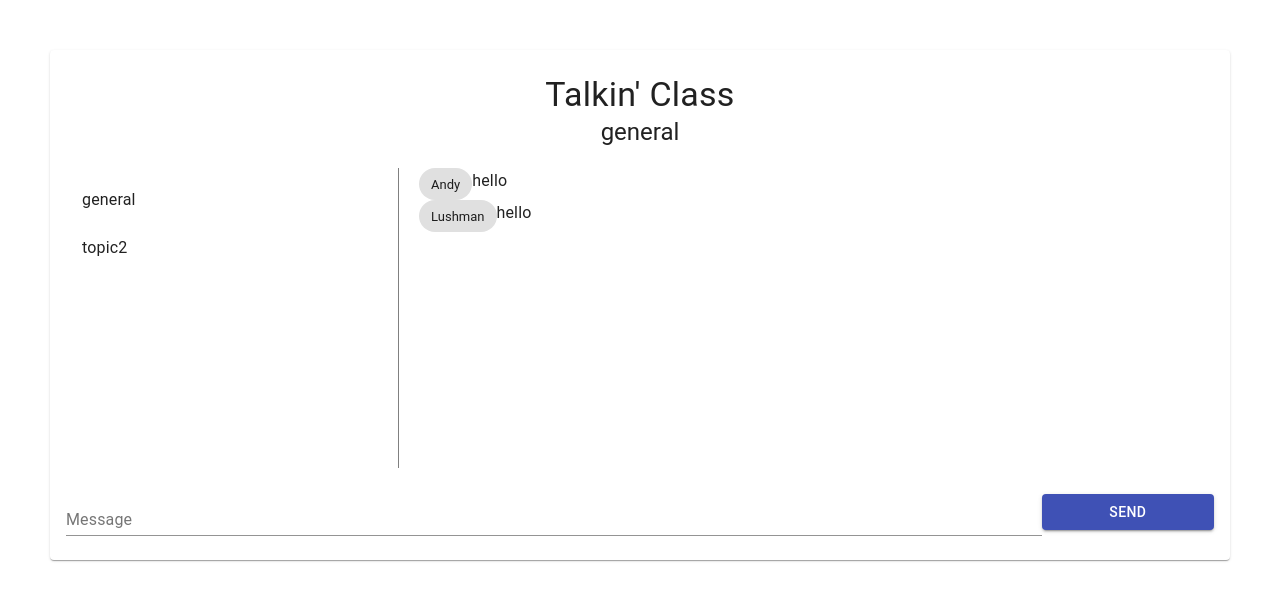
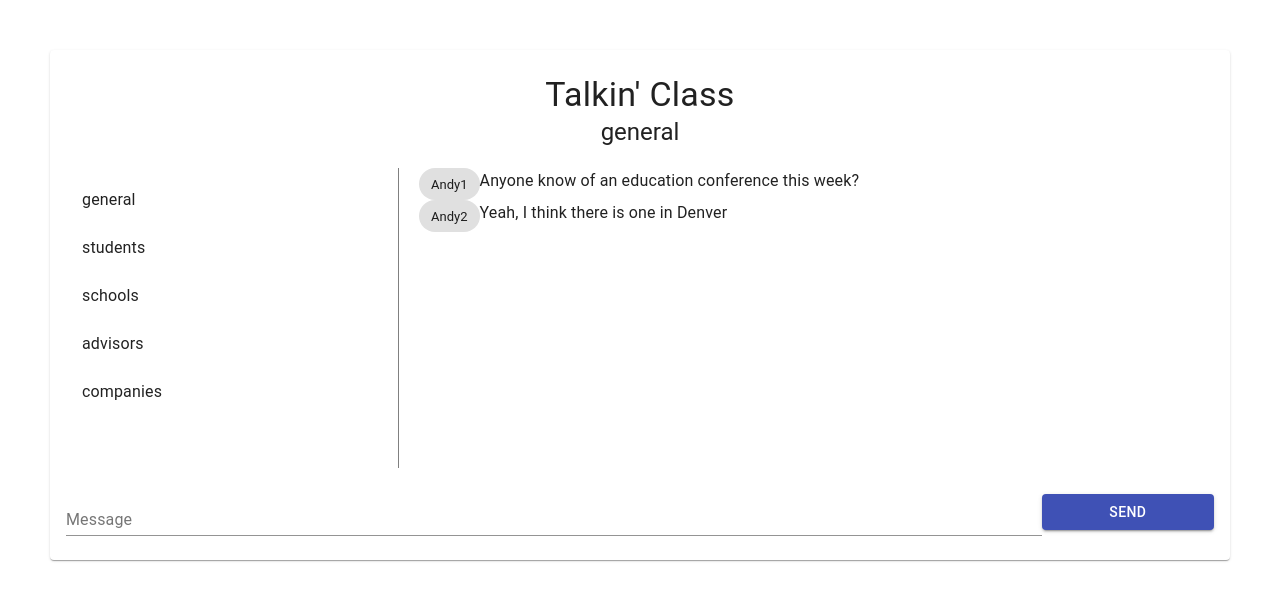
Before and after one commit to andylushman/talkin-class, a React (Create React App) app: page / in a window 1280 px wide. Shown: the top 600 px of the page. Built offline with nearby package versions, Linux system fonts and the light colour scheme; no server answers.

Commit message:
updated dummy data

```diff
--- a/src/Store.js
+++ b/src/Store.js
@@ -4,8 +4,30 @@ import io from 'socket.io-client';
 export const CTX = React.createContext();
 
 const initialState = {
-  general: [{ from: 'Andy', msg: 'hello' }, { from: 'Lushman', msg: 'hello' }],
-  topic2: [{ from: 'Andy2', msg: 'hello' }, { from: 'Lushman2', msg: 'hello' }]
+  general: [
+    { from: 'Andy1', msg: 'Anyone know of an education conference this week?' },
+    { from: 'Andy2', msg: 'Yeah, I think there is one in Denver' }
+  ],
+  students: [
+    { from: 'Andy1', msg: 'Where can I contact my coach?' },
+    { from: 'Andy2', msg: 'You can find the number on the website' }
+  ],
+  schools: [
+    { from: 'Andy1', msg: 'Seeing a lot of new students here on campus!' },
+    { from: 'Andy2', msg: 'That is great!' }
+  ],
+  advisors: [
+    { from: 'Andy1', msg: 'Enrollment is up this semester!' },
+    { from: 'Andy2', msg: 'Awesome!' }
+  ],
+  companies: [
+    {
+      from: 'Andy1',
+      msg:
+        'We have 90% of our employees taking advantage of our educational benefits!'
+    },
+    { from: 'Andy2', msg: 'Nice! Hopefully we will hit 100% soon ;)' }
+  ]
 };
 
 function reducer(state, action) {
```
